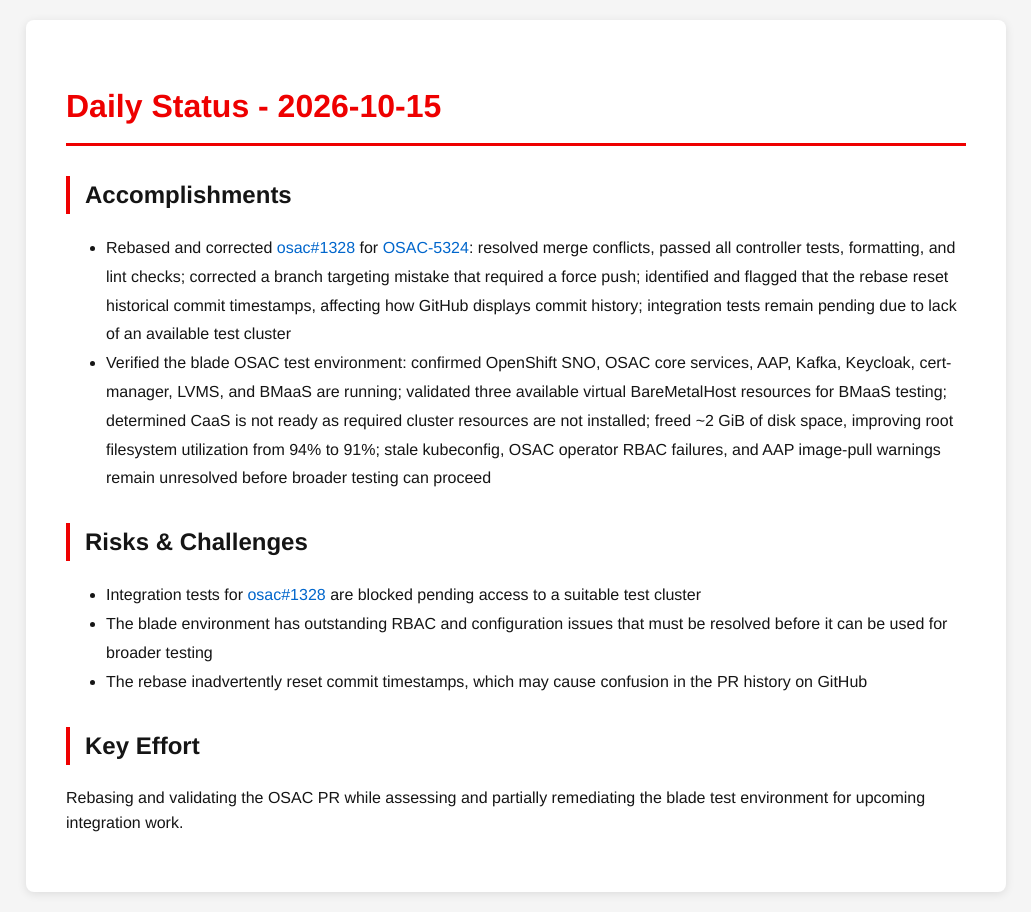
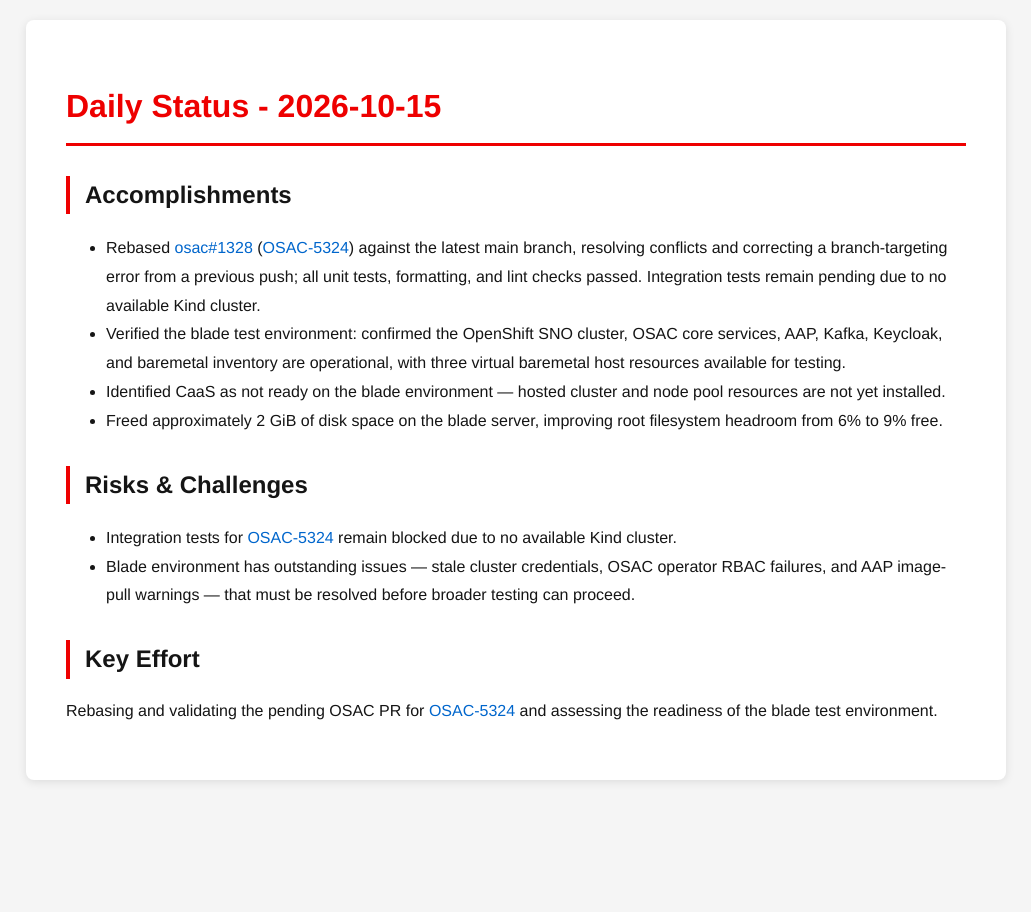
Before and after one commit to tzvatot/daily-status, a Jekyll site: the page built from 2026-10-15.md, in a window 1280 px wide. Shown: the whole page, without its empty margins (124-1155 px from the left). Built offline with Jekyll 4.4.1, drawn with Linux system fonts in a browser that asks for light colours.

Commit message:
Daily status update - 2026-10-15

```diff
--- a/2026-10-15.md
+++ b/2026-10-15.md
@@ -7,13 +7,14 @@
 # Daily Status - 2026-10-15
 
 ## Accomplishments
-- Rebased and corrected [osac#1328](https://github.com/osac-project/osac/pull/1328) for [OSAC-5324](https://redhat.atlassian.net/browse/OSAC-5324): resolved merge conflicts, passed all controller tests, formatting, and lint checks; corrected a branch targeting mistake that required a force push; identified and flagged that the rebase reset historical commit timestamps, affecting how GitHub displays commit history; integration tests remain pending due to lack of an available test cluster
-- Verified the blade OSAC test environment: confirmed OpenShift SNO, OSAC core services, AAP, Kafka, Keycloak, cert-manager, LVMS, and BMaaS are running; validated three available virtual BareMetalHost resources for BMaaS testing; determined CaaS is not ready as required cluster resources are not installed; freed ~2 GiB of disk space, improving root filesystem utilization from 94% to 91%; stale kubeconfig, OSAC operator RBAC failures, and AAP image-pull warnings remain unresolved before broader testing can proceed
+- Rebased [osac#1328](https://github.com/osac-project/osac/pull/1328) ([OSAC-5324](https://redhat.atlassian.net/browse/OSAC-5324)) against the latest main branch, resolving conflicts and correcting a branch-targeting error from a previous push; all unit tests, formatting, and lint checks passed. Integration tests remain pending due to no available Kind cluster.
+- Verified the blade test environment: confirmed the OpenShift SNO cluster, OSAC core services, AAP, Kafka, Keycloak, and baremetal inventory are operational, with three virtual baremetal host resources available for testing.
+- Identified CaaS as not ready on the blade environment — hosted cluster and node pool resources are not yet installed.
+- Freed approximately 2 GiB of disk space on the blade server, improving root filesystem headroom from 6% to 9% free.
 
 ## Risks & Challenges
-- Integration tests for [osac#1328](https://github.com/osac-project/osac/pull/1328) are blocked pending access to a suitable test cluster
-- The blade environment has outstanding RBAC and configuration issues that must be resolved before it can be used for broader testing
-- The rebase inadvertently reset commit timestamps, which may cause confusion in the PR history on GitHub
+- Integration tests for [OSAC-5324](https://redhat.atlassian.net/browse/OSAC-5324) remain blocked due to no available Kind cluster.
+- Blade environment has outstanding issues — stale cluster credentials, OSAC operator RBAC failures, and AAP image-pull warnings — that must be resolved before broader testing can proceed.
 
 ## Key Effort
-Rebasing and validating the OSAC PR while assessing and partially remediating the blade test environment for upcoming integration work.
+Rebasing and validating the pending OSAC PR for [OSAC-5324](https://redhat.atlassian.net/browse/OSAC-5324) and assessing the readiness of the blade test environment.
```
